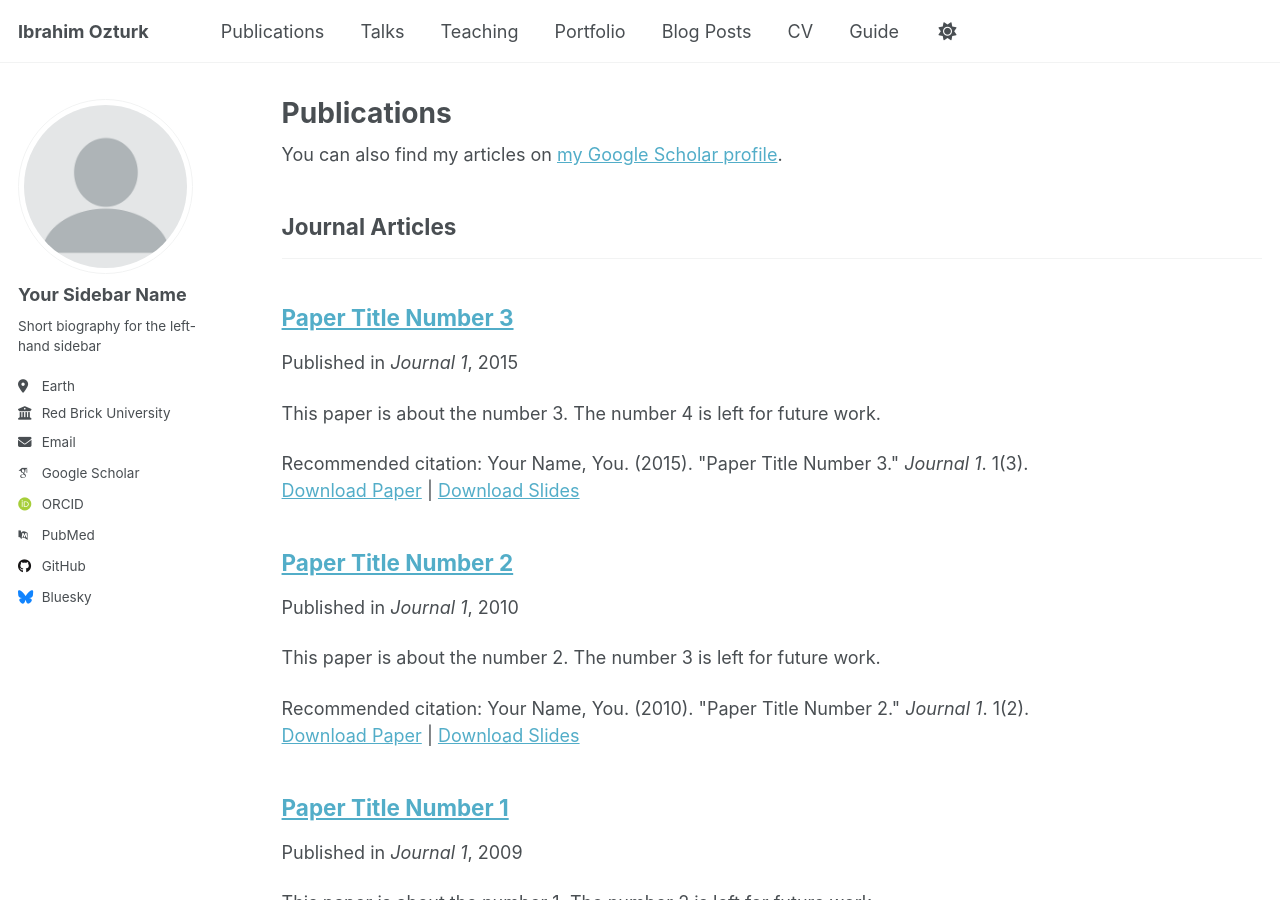
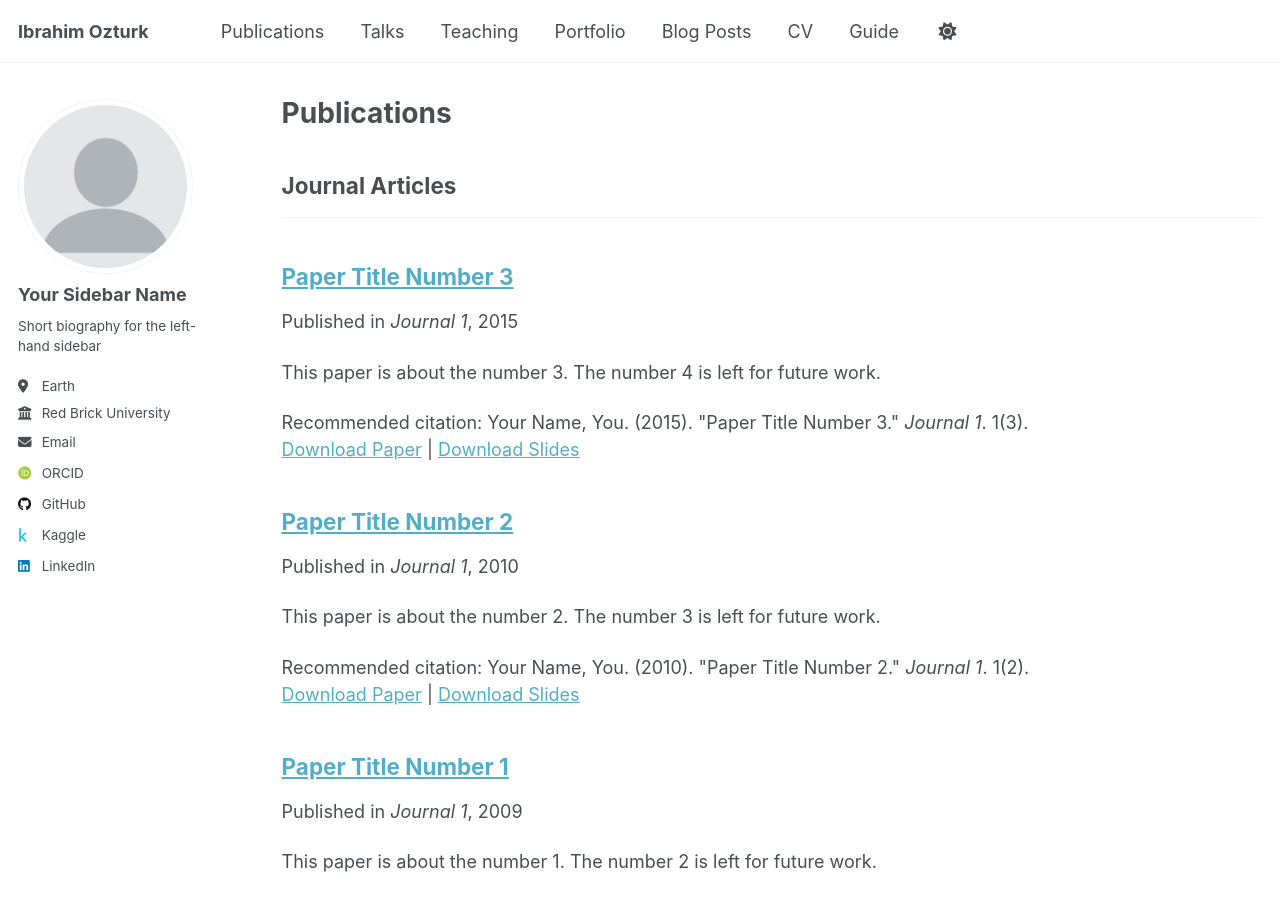
Before and after one commit to ozturkibrhm/ozturkibrhm.github.io, a Jekyll site: the page built from _pages/publications.html, in a window 1280 px wide and 900 px high. Built offline with Jekyll 4.4.1, drawn with Linux system fonts in a browser that asks for light colours; some web fonts are replaced; a script that is not in the unit is left out; some of the changed lines change nothing that is shown.

Commit message:
Update _config.yml

```diff
--- a/_config.yml
+++ b/_config.yml
@@ -34,12 +34,12 @@ author:
   # Academic websites
   academia         : # URL
   arxiv            : # URL - Update with the correct link to your profile
-  googlescholar    : "https://scholar.google.com/citations?user=PS_CX0AAAAAJ"
+  googlescholar    : #
   inspire-hep      : # URL
   impactstory      : # URL
   orcid            : "http://orcid.org/yourorcidurl"
   semantic         : # URL
-  pubmed           : "https://www.ncbi.nlm.nih.gov/pubmed/?term=john+snow"
+  pubmed           : #
   researchgate     : # URL
   scopus           : # URL
 
@@ -47,13 +47,13 @@ author:
   bitbucket        : # Username - Update with your username on the site
   codepen          : # Username
   dribbble         : # Username
-  github           : "academicpages"
-  kaggle           : # Username
+  github           : "ozturkibrhm"
+  kaggle           : "brahimztrk15"
   stackoverflow    : # User number or user number and name (i.e., use "1" or "1/jeff-atwood")
 
   # Social media
-  artstation       : # Username
-  bluesky          : "bsky.app" # Replace this with you Bluesky username
+  artstation       : #  Username
+  bluesky          : #
   facebook         : # Username
   flickr           : # Username
   foursquare       : # Username
@@ -62,7 +62,7 @@ author:
   keybase          : # Username
   instagram        : # Username
   lastfm           : # Username
-  linkedin         : # Username
+  linkedin         : "ibrahim-ozturk15"
   mastodon         : # URL
   medium           : # URL
   pinterest        : # Username
```
